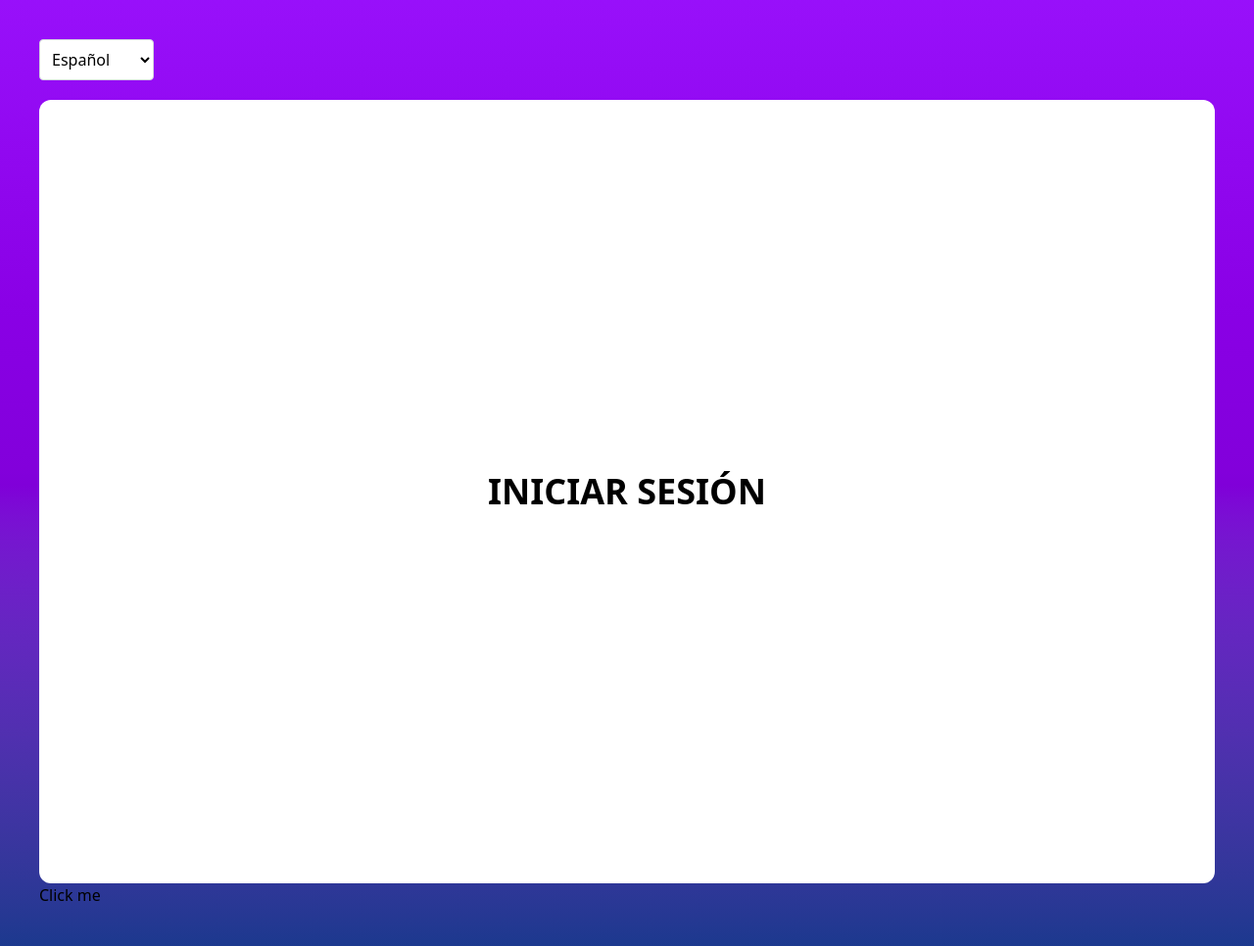
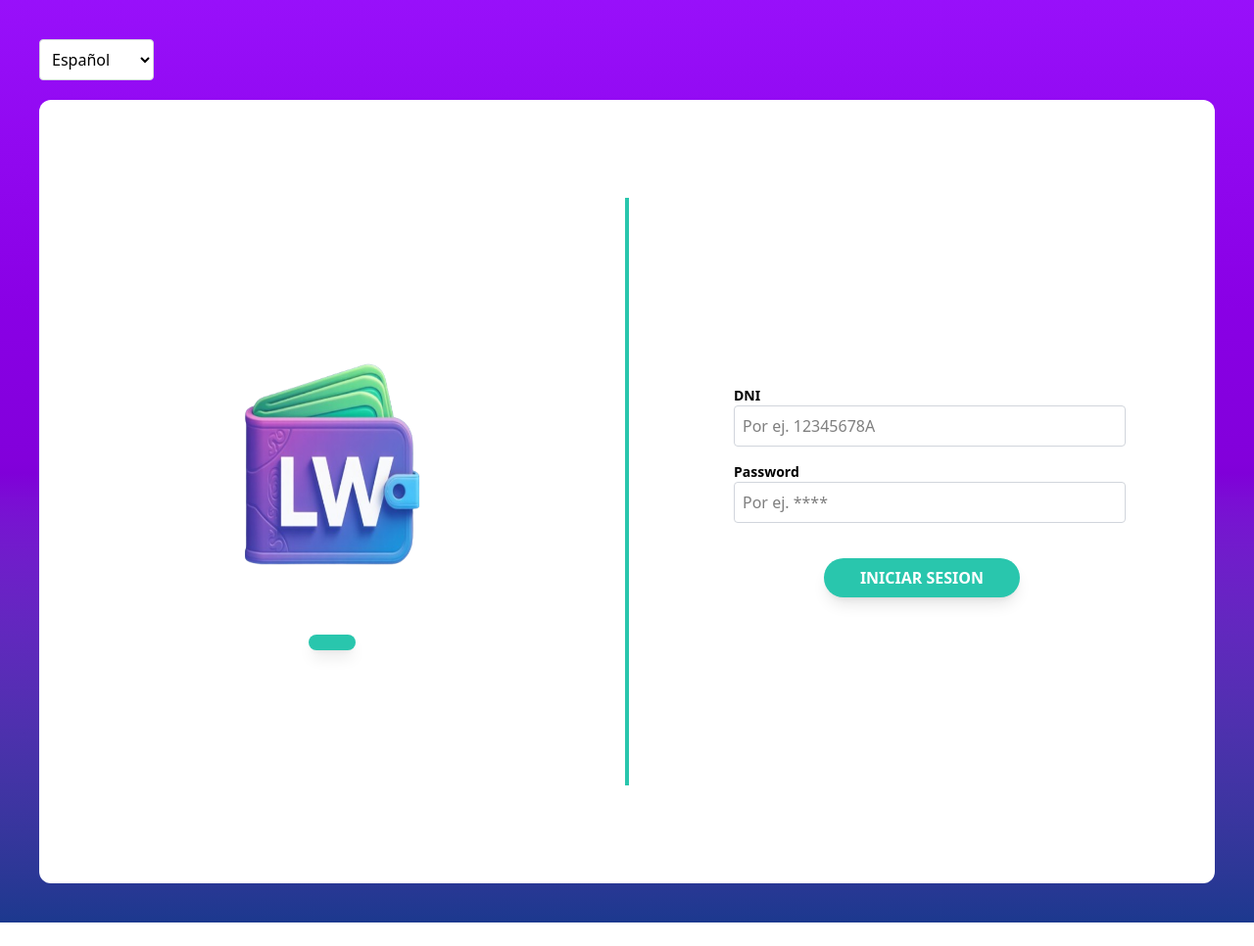
Before and after one commit to lierniSR/lintianwallet, a CodeIgniter 4 app: the page made by app/Views/login_registro/v_login.php in a window 1280 px wide. Shown: the whole page at 98% size. After the commit the page ends 942 px from the top, so only its background shows below. Run offline with PHP 8.4 and a stand-in for CodeIgniter, Linux system fonts and the light colour scheme; the template is opened without the code that fills it, so the values that code supplies are empty; some libraries are stand-ins or nearby versions.

Commit message:
Estilo de Login.
El estilo del login va perfecto, me queda los titulos de los campos para que funcione el traductor.

```diff
--- a/app/Views/login_registro/v_login.php
+++ b/app/Views/login_registro/v_login.php
@@ -21,34 +21,86 @@
         <option value="zh-TW">Chino</option>
         <option value="ja">Japones</option>
     </select>
-    <div class="flex flex-col items-center justify-center h-screen bg-white rounded-xl">
-        <h1 class="text-4xl font-bold text-black" id="titulo">INICIAR SESIÓN</h1>
+    <div class="grid grid-cols-[1fr_auto_1fr] items-center justify-center h-screen bg-white rounded-xl">
+        <div class="flex flex-col items-center justify-center col-span-1 p-5">
+            <h1 id="tituloApp" class="text-4xl font-bold text-center"></h1>
+            <img src="img/logo.png" alt="Logo" class="w-72 h-72">
+            <p id="eslogan" class="text-center"></p>
+            <button id="botonRegistro" class="px-6 py-2 rounded-full bg-[#29C6AD] mt-5 text-white font-bold hover:bg-[#23a893] transition duration-300 shadow-lg">
+            </button>
+        </div>
+        <div class="h-3/4 w-1 bg-[#29C6AD] self-center"></div>
+        <div class="flex flex-col items-center justify-center col-span-1">
+            <h1 class="text-4xl font-bold text-center" id="titulo"></h1>
+            <div class="flex flex-col items-center justify-center">
+                <form class="flex flex-col gap-4 w-full max-w-sm mt-5">
+                    <div class="flex flex-col">
+                        <label for="dni" class="text-sm font-semibold">DNI</label>
+                        <input type="text" id="dni" name="dni" required placeholder="Por ej. 12345678A" class="w-100 p-2 border border-gray-300 rounded focus:outline-none focus:ring-2 focus:ring-purple-600">
+                    </div>
+                    <div class="flex flex-col">
+                        <label for="password" class="text-sm font-semibold">Password</label>
+                        <input type="password" name="password" id="password" required placeholder="Por ej. ****" class="w-100 p-2 border border-gray-300 rounded focus:outline-none focus:ring-2 focus:ring-purple-600">
+                    </div>
+                    <div class="flex flex-col items-center justify-center">
+                        <input type="submit" value="INICIAR SESION" class="w-50 px-6 py-2 rounded-full bg-[#29C6AD] mt-5 mb-5 text-white font-bold hover:bg-[#23a893] transition duration-300 shadow-lg">
+                    </div>
+                </form>
+            </div>
+        </div>
     </div>
-    <button id="btnTraducir">
-        <span>Click me</span>
-    </button>
     <script>
         let tituloES = "";
         let tituloEU = "";
+        let esloganES = "";
+        let esloganEU = "";
+        let botonRegistroES = "";
+        let botonRegistroEU = "";
+        let tituloAppES = "";
+        let tituloAppEU = "";
 
-        // Obtener JSON de traducciones desde CodeIgniter
-        fetch('jsoncontroller/traducciones')
-            .then(res => res.json())
-            .then(data => {
+        async function cargarJSON() {
+            // Obtener JSON de traducciones desde CodeIgniter
+            try {
+                const res = await fetch('jsoncontroller/traducciones');
+                const data = await res.json();
                 tituloES = data.es.tituloLogin;
                 tituloEU = data.eu.tituloLogin;
-            })
-            .catch(err => console.error('Error al cargar traducciones:', err));
+                esloganES = data.es.eslogan;
+                esloganEU = data.eu.eslogan;
+                botonRegistroES = data.es.textoBotonRegistro;
+                botonRegistroEU = data.eu.textoBotonRegistro;
+                tituloAppES = data.es.tituloApp;
+                tituloAppEU = data.eu.tituloApp;
+            } catch (err) {
+                console.error('Error al cargar traducciones:', err);
+            }
+        }
 
+        async function cargarStrings() {
+            await cargarJSON();
+            document.getElementById("titulo").innerHTML = tituloES;
+            document.getElementById("eslogan").innerHTML = esloganES;
+            document.getElementById("botonRegistro").innerHTML = botonRegistroES;
+            document.getElementById("tituloApp").innerHTML = tituloAppES;
+        }
+
+        document.addEventListener("DOMContentLoaded", cargarStrings);
 
 
         document.getElementById("selectIdioma").addEventListener("change", async () => {
             if (document.getElementById("selectIdioma").value == "eu") {
                 document.getElementById("titulo").innerHTML = tituloEU;
+                document.getElementById("eslogan").innerHTML = esloganEU;
+                document.getElementById("botonRegistro").innerHTML = botonRegistroEU;
+                document.getElementById("tituloApp").innerHTML = tituloAppEU;
                 return;
             }
             if (document.getElementById("selectIdioma").value == "es") {
                 document.getElementById("titulo").innerHTML = tituloES;
+                document.getElementById("eslogan").innerHTML = esloganES;
+                document.getElementById("botonRegistro").innerHTML = botonRegistroES;
+                document.getElementById("tituloApp").innerHTML = tituloAppES;
                 return;
             }
             if (!("Translator" in window)) {
@@ -62,9 +114,16 @@
                 });
 
                 const traduccionTituloLogin = await translator.translate(tituloES);
+                const traduccionEsLoganLogin = await translator.translate(esloganES);
+                const traduccionBotonRegistro = await translator.translate(botonRegistroES);
+                const traduccionTituloApp = await translator.translate(tituloAppES);
 
                 translator.destroy();
+
                 document.getElementById("titulo").innerHTML = traduccionTituloLogin.toUpperCase();
+                document.getElementById("eslogan").innerHTML = traduccionEsLoganLogin;
+                document.getElementById("botonRegistro").innerHTML = traduccionBotonRegistro.toUpperCase();
+                document.getElementById("tituloApp").innerHTML = traduccionTituloApp;
             } catch (error) {
                 console.error("Error al traducir:", error);
             }
```
Also changed, not shown: writable/data/strings.json (+8 -2 lines).
